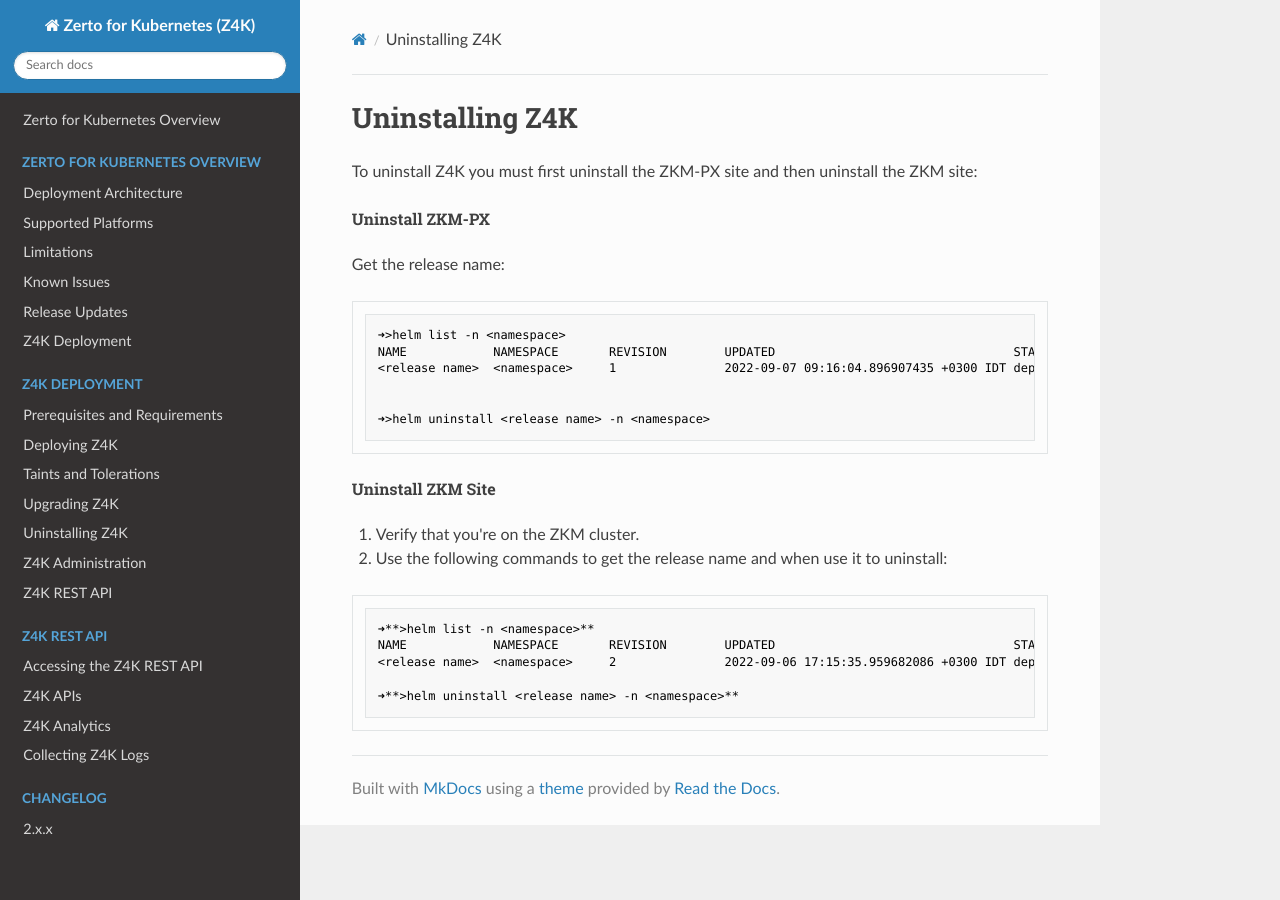
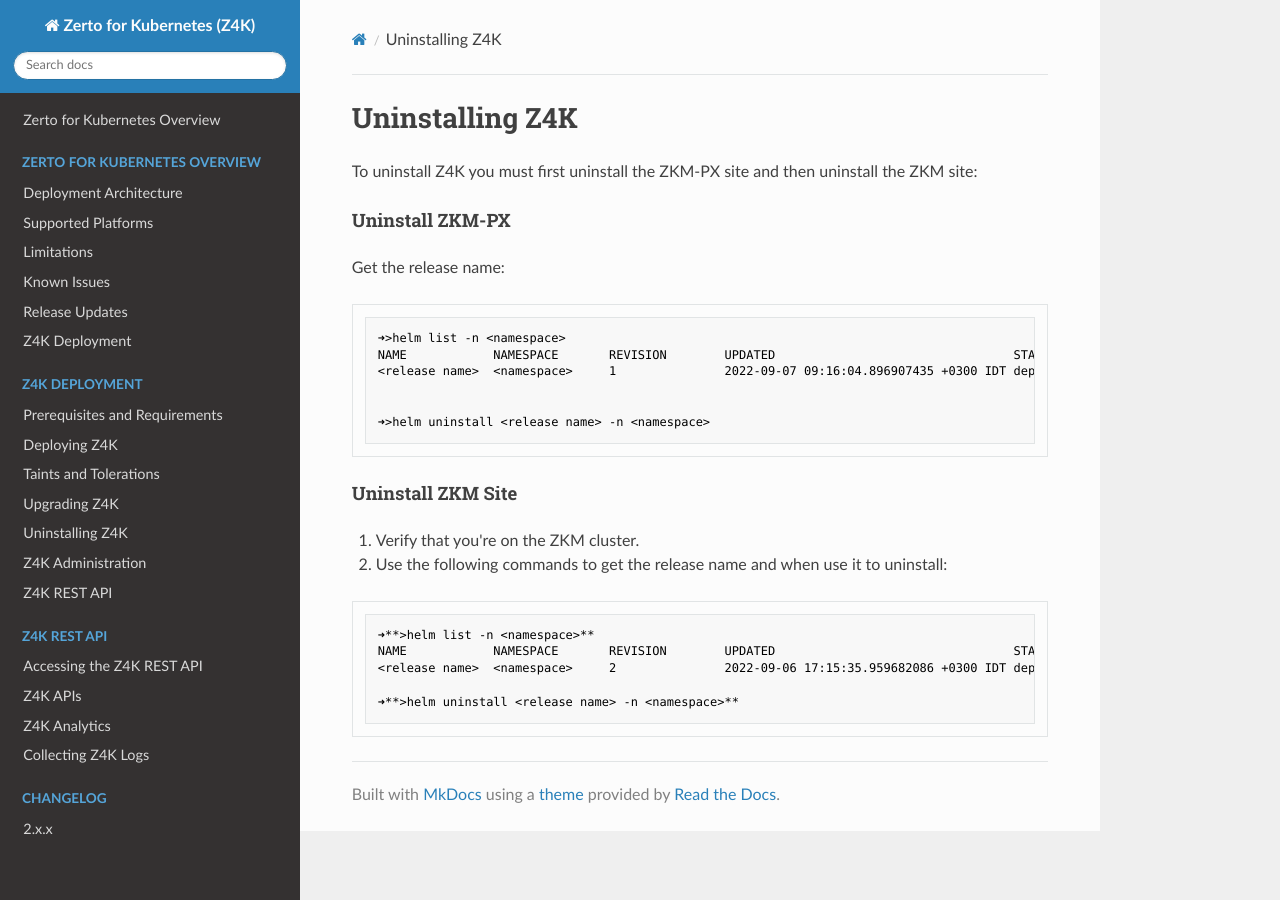
Before and after one commit to ZertoPublic/Z4K, an MkDocs documentation site: the page built from docs/UninstallingZ4K.md, in a window 1280 px wide. Built offline with MkDocs 1.6.1, drawn with Linux system fonts in a browser that asks for light colours.

````diff
--- a/docs/UninstallingZ4K.md
+++ b/docs/UninstallingZ4K.md
@@ -2,7 +2,7 @@
 
 To uninstall Z4K you must first uninstall the ZKM-PX site and then uninstall the ZKM site:
 
-###### Uninstall ZKM-PX
+#### Uninstall ZKM-PX
 
 Get the release name:
 ```
@@ -14,7 +14,7 @@ NAME            NAMESPACE       REVISION        UPDATED
 ➜>helm uninstall <release name> -n <namespace>
 ```
 
-###### Uninstall ZKM Site
+#### Uninstall ZKM Site
 
 1. Verify that you're on the ZKM cluster.
 2. Use the following commands to get the release name and when use it to uninstall:
````
